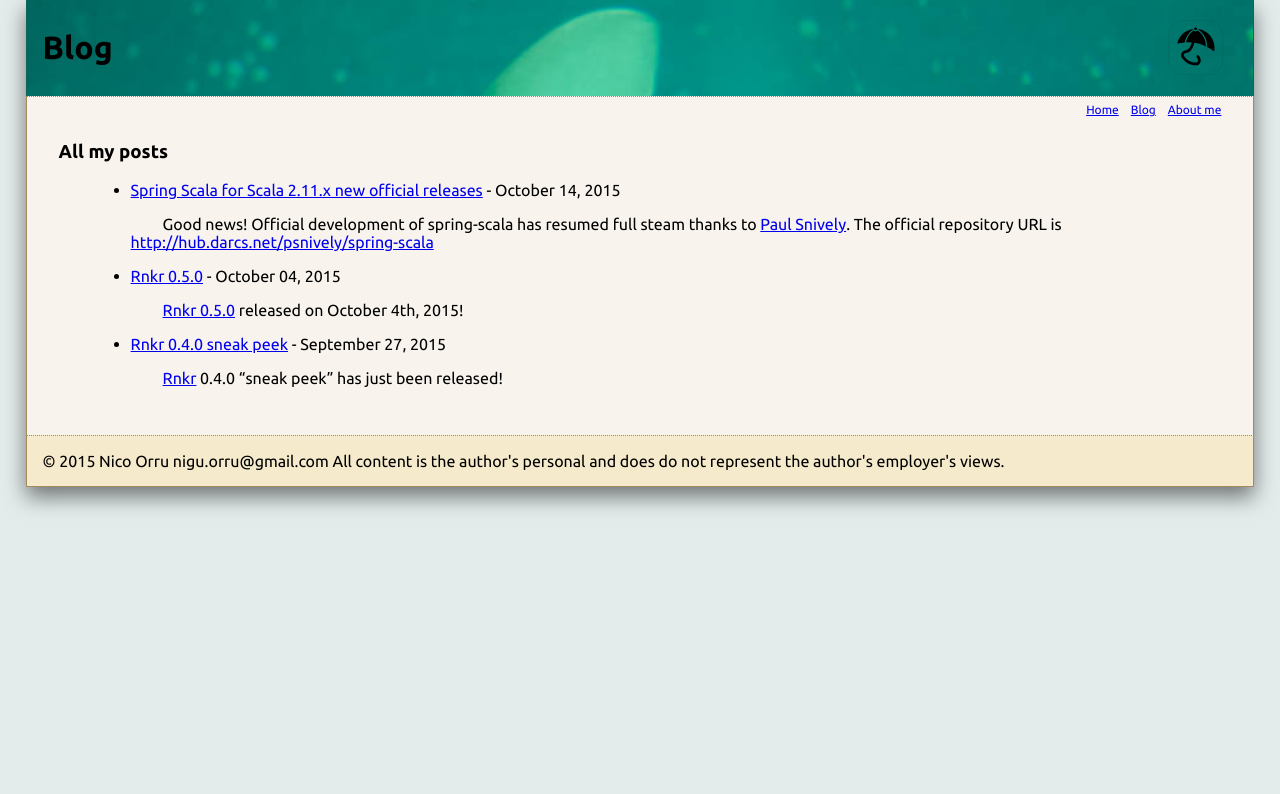
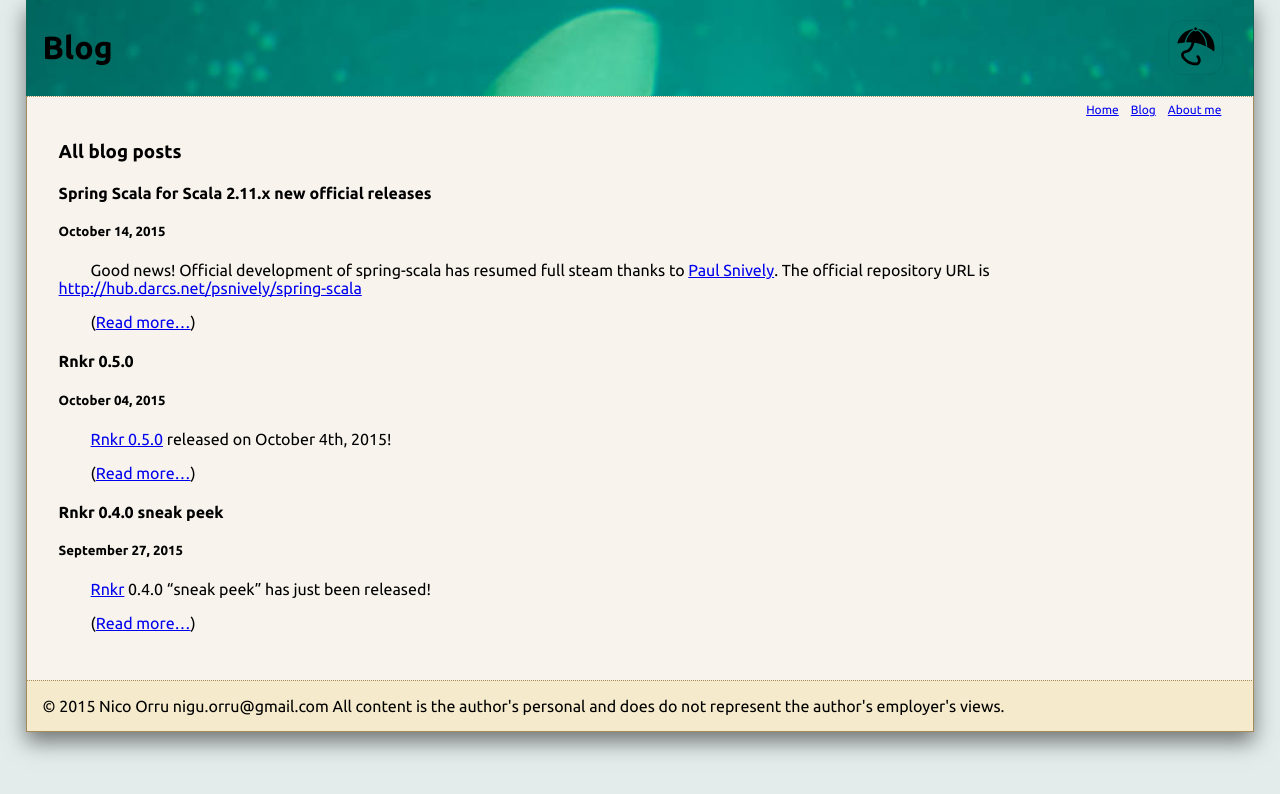
Before and after one commit to itadinanta/itadinanta.github.io, a Jekyll site: the page built from blog.md, in a window 1280 px wide. Shown: the top 794 px of the page. Built offline with Jekyll 4.4.1, drawn with Linux system fonts in a browser that asks for light colours.

Commit message:
Blog post list formatting

```diff
--- a/blog.md
+++ b/blog.md
@@ -2,8 +2,10 @@
 title: Blog
 ---
 
-### All my posts
+### All blog posts
 {% for post in site.posts %}
-- [{{ post.title }}]({{ post.url }}) - {{post.date  | date: '%B %d, %Y' }}
-  {{ post.excerpt }}
+#### {{post.title}}
+##### {{post.date|date: '%B %d, %Y'}}
+{{post.excerpt}} ([Read more...]({{post.url}}))
+
 {% endfor %}
```
